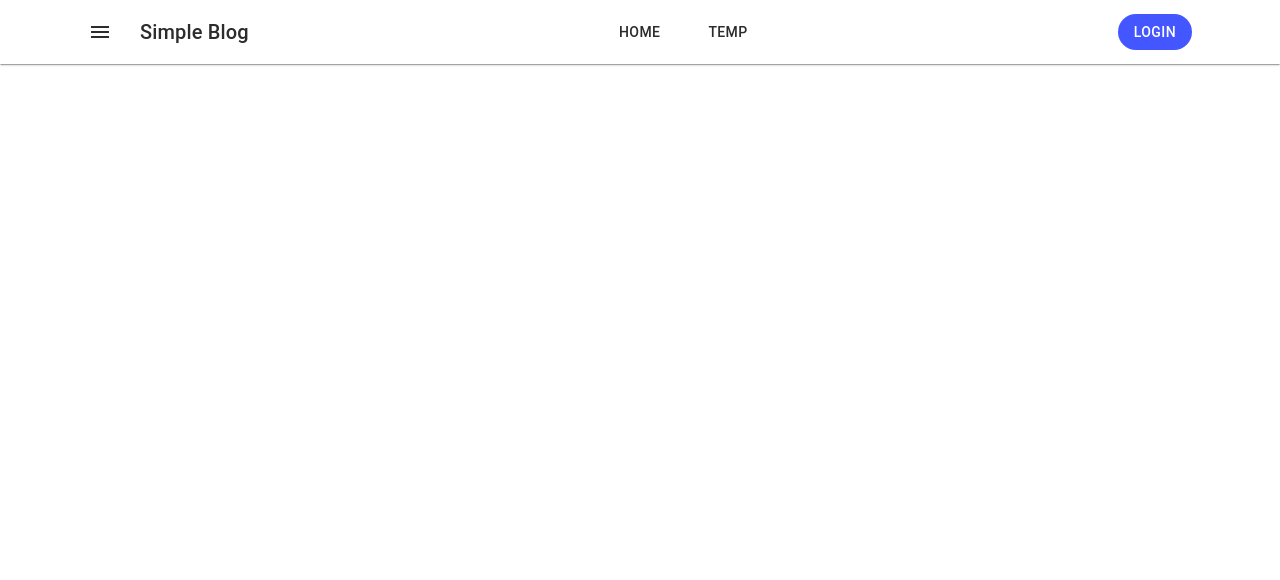
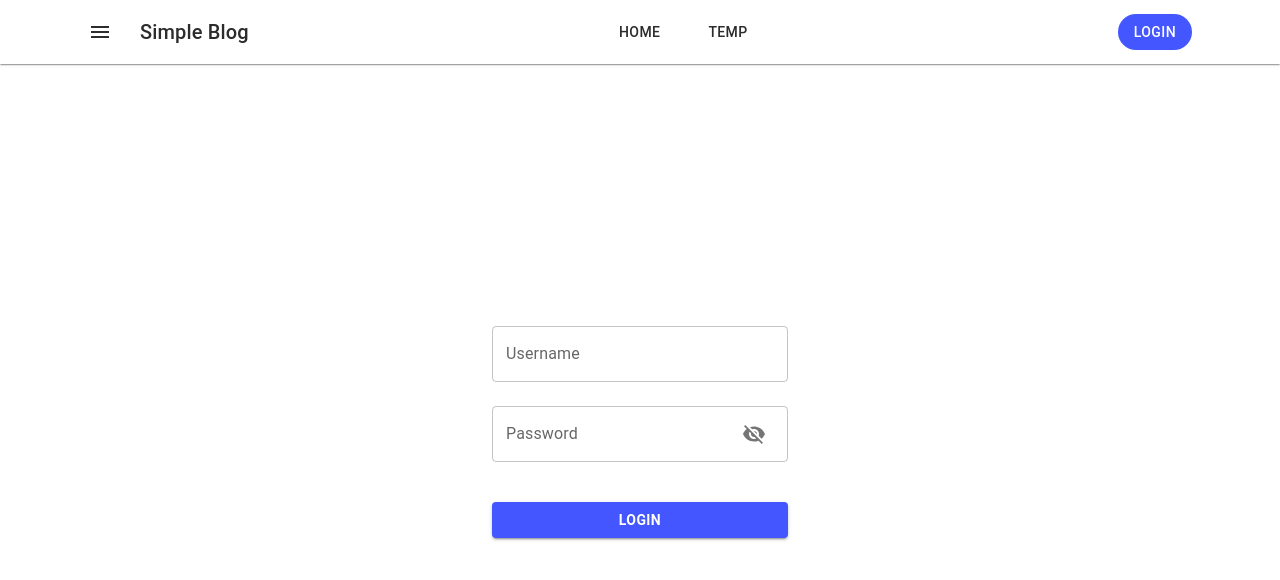
Before and after one commit to SahanY099/simple-blog, a React (Vite) app: page /login in a window 1280 px wide. Shown: the top 580 px of the page. Built offline with nearby package versions, Linux system fonts and the light colour scheme.

Commit message:
Created login view

```diff
--- a/package.json
+++ b/package.json
@@ -17,6 +17,7 @@
     "@mui/material": "^5.13.6",
     "react": "^18.2.0",
     "react-dom": "^18.2.0",
+    "react-hook-form": "^7.45.1",
     "react-router-dom": "^6.14.0"
   },
   "devDependencies": {
--- /dev/null
+++ b/src/features/auth/index.js
@@ -0,0 +1 @@
+export { default as LoginForm } from "./login-form.component";
--- /dev/null
+++ b/src/features/auth/login-form.component.jsx
@@ -0,0 +1,88 @@
+import { Visibility, VisibilityOff } from "@mui/icons-material";
+import {
+  Button,
+  IconButton,
+  InputAdornment,
+  Stack,
+  TextField,
+} from "@mui/material";
+import React, { useState } from "react";
+import { Controller, useForm } from "react-hook-form";
+
+function LoginForm({ onSubmit }) {
+  const [showPassword, setShowPassword] = useState(false);
+  const {
+    control,
+    handleSubmit,
+    formState: { errors },
+  } = useForm({
+    defaultValues: {
+      username: "",
+      password: "",
+    },
+  });
+
+  return (
+    <Stack
+      direction="column"
+      gap={3}
+      component="form"
+      onSubmit={handleSubmit(onSubmit)}
+    >
+      <Controller
+        name="username"
+        control={control}
+        rules={{ required: "Username is required" }}
+        render={({ field }) => (
+          <TextField
+            {...field}
+            error={Boolean(errors.username)}
+            label="Username"
+            helperText={errors.username && errors.username.message}
+            variant="outlined"
+          />
+        )}
+      />
+
+      <Controller
+        name="password"
+        control={control}
+        rules={{ required: "Password is required" }}
+        render={({ field }) => (
+          <TextField
+            {...field}
+            error={Boolean(errors.password)}
+            label="Password"
+            type={showPassword ? "text" : "password"}
+            helperText={errors.password && errors.password.message}
+            variant="outlined"
+            InputProps={{
+              endAdornment: (
+                <InputAdornment position="end">
+                  <IconButton
+                    aria-label="toggle password visibility"
+                    onClick={() => setShowPassword(!showPassword)}
+                    position="start"
+                  >
+                    {showPassword ? <Visibility /> : <VisibilityOff />}
+                  </IconButton>
+                </InputAdornment>
+              ),
+            }}
+          />
+        )}
+      />
+
+      <Button
+        variant="contained"
+        fullWidth
+        type="submit"
+        sx={{ mt: 2, fontWeight: 600 }}
+      >
+        Login
+      </Button>
+    </Stack>
+  );
+}
+
+export default LoginForm;
--- a/src/main.jsx
+++ b/src/main.jsx
@@ -2,7 +2,7 @@ import React from "react";
 import ReactDOM from "react-dom/client";
 import { createBrowserRouter, RouterProvider } from "react-router-dom";
 
-import { App, Root } from "@routes";
+import { Login, Root } from "@routes";
 
 const router = createBrowserRouter([
   {
@@ -11,7 +11,7 @@ const router = createBrowserRouter([
     children: [
       {
         path: "/login",
-        element: <App />,
+        element: <Login />,
       },
     ],
   },
--- a/src/routes/app.jsx
+++ /dev/null
@@ -1,5 +0,0 @@
-function App() {
-  return <>hello</>;
-}
-
-export default App;
--- a/src/routes/index.js
+++ b/src/routes/index.js
@@ -1,2 +1,2 @@
-export { default as App } from "./app";
 export { default as Root } from "./root";
+export { default as Login } from "./login";
--- /dev/null
+++ b/src/routes/login.jsx
@@ -0,0 +1,27 @@
+import { Container } from "@mui/material";
+import React from "react";
+
+import { LoginForm } from "@features/auth";
+
+function Login() {
+  const handleSubmit = (data) => {
+    console.log(data);
+  };
+
+  return (
+    <Container
+      maxWidth="lg"
+      sx={{
+        height: "calc(100svh - 64px)",
+        display: "flex",
+        flexDirection: "column",
+        justifyContent: "center",
+        alignItems: "center",
+      }}
+    >
+      <LoginForm onSubmit={handleSubmit} />
+    </Container>
+  );
+}
+
+export default Login;
--- a/src/routes/root.jsx
+++ b/src/routes/root.jsx
@@ -1,6 +1,6 @@
 import { CssBaseline, ThemeProvider, createTheme } from "@mui/material";
 import React, { forwardRef } from "react";
-import { Link as RouterLink } from "react-router-dom";
+import { Outlet, Link as RouterLink } from "react-router-dom";
 
 import { Header } from "@features/ui";
 
@@ -42,6 +42,7 @@ function Root() {
     <ThemeProvider theme={theme}>
       <CssBaseline />
       <Header />
+      <Outlet />
     </ThemeProvider>
   );
 }
```
Also changed, not shown: 1 other file (tests, documents, lock files or other folders).
